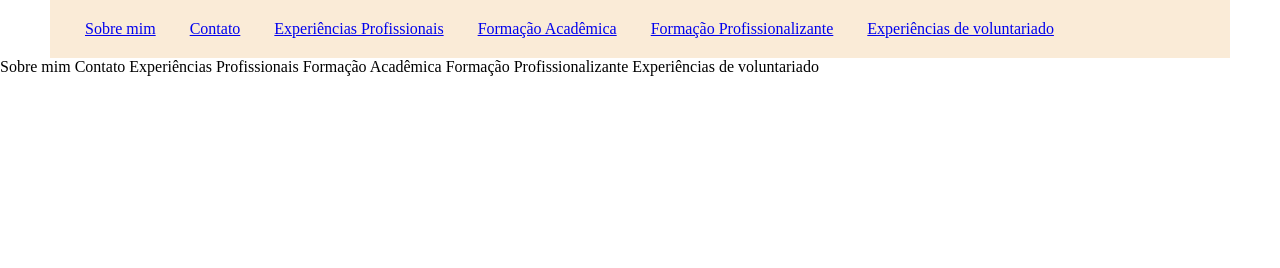
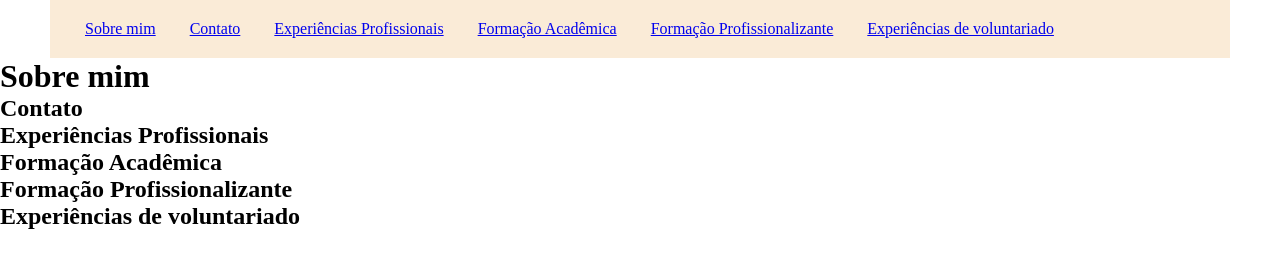
Before and after one commit to fesiq/static-resume, a plain HTML site: page index.html in a window 1280 px wide. Drawn offline with Linux system fonts and the light colour scheme.

Commit message:
definindo títulos de separação

```diff
--- a/index.html
+++ b/index.html
@@ -20,12 +20,12 @@
 </header>
 
 <body>
-    Sobre mim
-    Contato
-    Experiências Profissionais
-    Formação Acadêmica
-    Formação Profissionalizante
-    Experiências de voluntariado
+    <h1>Sobre mim</h1>
+    <h2>Contato</h2>
+    <h2>Experiências Profissionais</h2>
+    <h2>Formação Acadêmica</h2>
+    <h2>Formação Profissionalizante</h2>
+    <h2>Experiências de voluntariado</h2>
 </body>
 
 </html>
```
